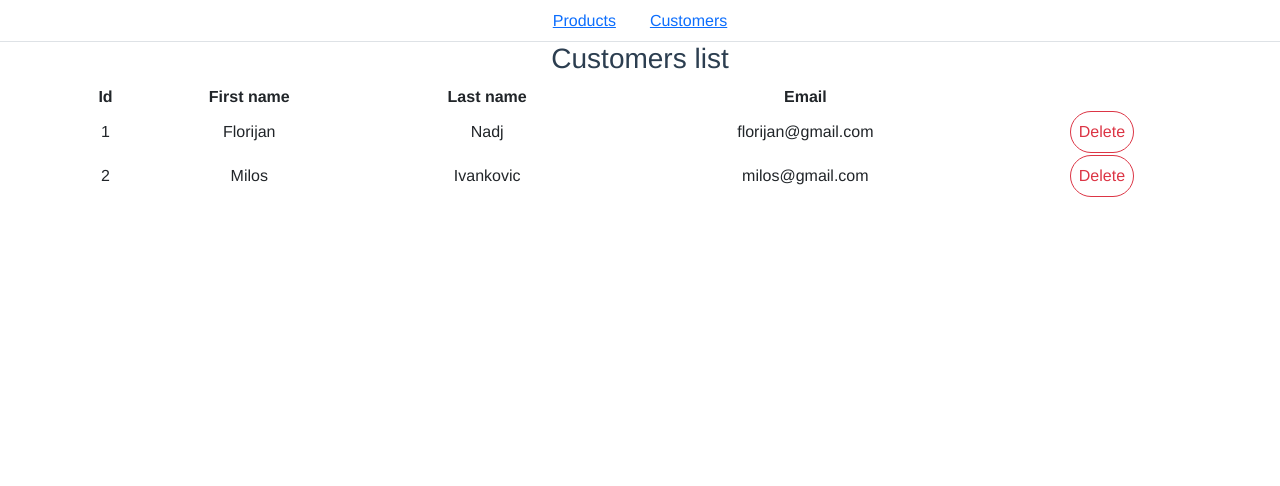
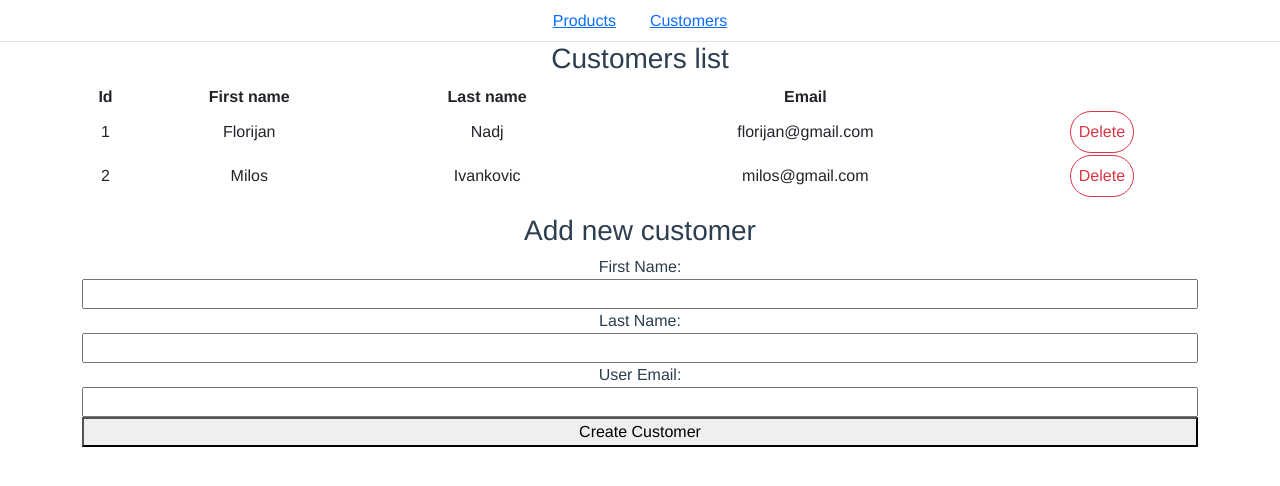
Before and after one commit to nflorijan/vivify-academy-store-app, a Vue app: page /customers in a window 1280 px wide. Shown: the top 486 px of the page. Built offline with nearby package versions, Linux system fonts and the light colour scheme.

Commit message:
Zadatak 3

```diff
--- a/src/components/AppCustomers.vue
+++ b/src/components/AppCustomers.vue
@@ -17,6 +17,25 @@
         <td><b-button pill variant="outline-danger" @click="deleteCustomer(customer)">Delete</b-button></td>
       </tr>
     </table>
+    <div>
+      <h3>Add new customer</h3>
+        <form class="customer-form" @submit.prevent="createCustomer">
+        <label>
+          First Name:
+        </label>
+        <input type="text" v-model="newCustomer.firstName">
+        <label>
+          Last Name:
+        </label>
+        <input type="text" v-model="newCustomer.lastName">
+        <label>
+          User Email:
+        </label>
+        <input type="email" v-model="newCustomer.email">
+
+        <button>Create Customer</button>
+      </form>
+    </div>
   </div>
 </template>
 <script>
@@ -24,13 +43,25 @@ import { customerService } from '@/data/customers.js'
 export default {
   data () {
     return {
-      customers: customerService.getAllCustomers()
+      customers: customerService.getAllCustomers(),
+      newCustomer: {},
     }
   },
   methods: {
     deleteCustomer (customer) {
       customerService.deleteCustomer(customer)
+    },
+    createCustomer () {
+      this.newCustomer.id = customerService.generateId()
+      customerService.addCustomer(this.newCustomer)
+      this.newCustomer = {}
     }
   }
 }
 </script>
+<style scoped>
+.customer-form {
+  display: flex;
+  flex-direction: column;
+}
+</style>
--- a/src/data/customers.js
+++ b/src/data/customers.js
@@ -21,5 +21,13 @@ export default class CustomerService {
   deleteCustomer (customer) {
     customers.splice((customer), 1)
   }
+
+  addCustomer (customer) {
+    customers.push(customer)
+  }
+
+  generateId () {
+    return Math.random().toString(36).substr(2, 9)
+  }
 }
 export const customerService = new CustomerService()
```
